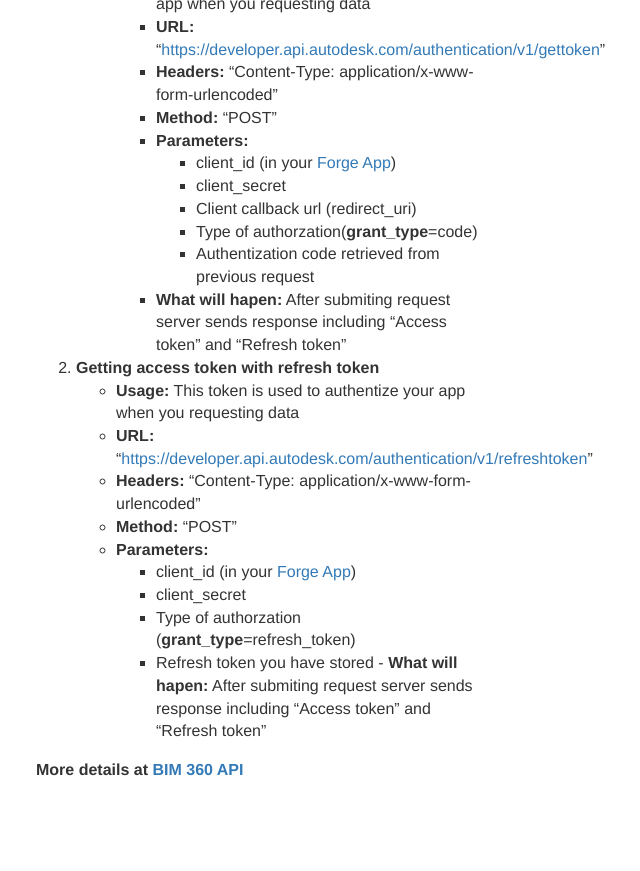
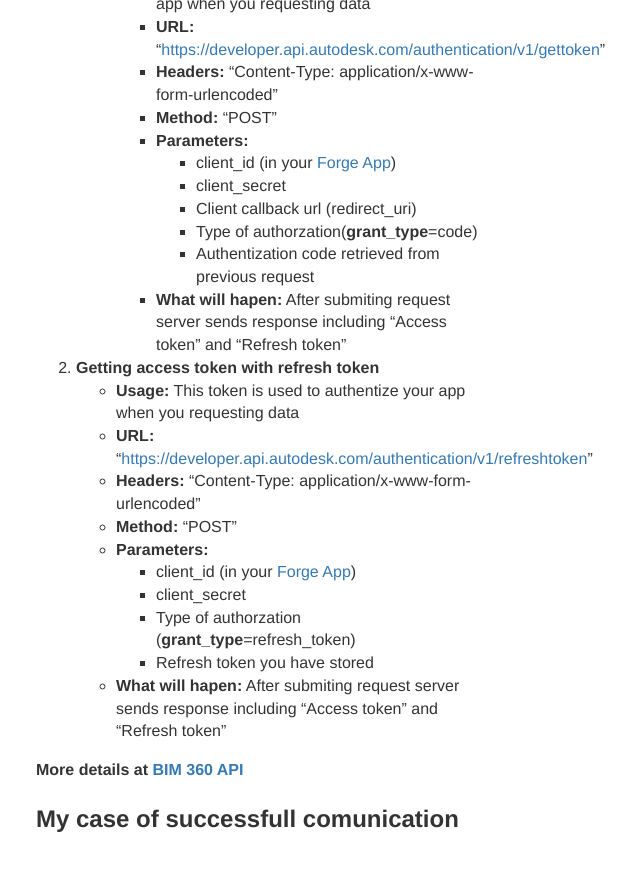
Before and after one commit to vdvorak/vitekdvorak.github.io, a Jekyll site: the page built from _posts/2021-04-03-bim360.md, in a window 1280 px wide and 900 px high, scrolled down 2926 px. Shown: the top 871 px of the window, without its empty margins (251-891 px from the left). Built offline with Jekyll 4.4.1, drawn with Linux system fonts in a browser that asks for light colours; nearby versions of some CDN libraries; comment, search, counter and statistics services are not loaded; before the commit the page ends 3768 px from its top, so only the background shows below that; part of the change alters nothing that is shown; some of the changed text lies outside the part shown.

Commit message:
Update 2021-04-03-bim360.md

```diff
--- a/_posts/2021-04-03-bim360.md
+++ b/_posts/2021-04-03-bim360.md
@@ -29,7 +29,7 @@ We decided to work with BIM based software from [Autodesk](https://www.autodesk.
       2. Go to my apps
       3. Create new app
       4. Set app name and callback url
-  3. **Request BIM 360 demo at [BIM 360 demo](https://www.autodesk.com/bim-360/start-for-free/) for (OurCompany, OtherCompany)** - Establishing demo takses some time
+  3. **Request BIM 360 demo at [BIM 360 demo](https://www.autodesk.com/bim-360/start-for-free/) for OurCompany and OtherCompany** - Establishing demo takses some time
   4. **Prepare projec for OurCompany and OtherCompany**
       1. Sign in at [BIM 360 admin](https://admin.b360.autodesk.com)
       2. Create your testing project
@@ -84,7 +84,9 @@ We decided to work with BIM based software from [Autodesk](https://www.autodesk.
              - client_secret
              - Type of authorzation (**grant_type**=refresh_token)
              - Refresh token you have stored
-         - **What will hapen:** After submiting request server sends response including "Access token" and "Refresh token"
+        - **What will hapen:** After submiting request server sends response including "Access token" and "Refresh token"
 
 
 **More details at [BIM 360 API](https://forge.autodesk.com/en/docs/bim360/v1/overview/introduction/)**
+
+## My case of successfull comunication
```
